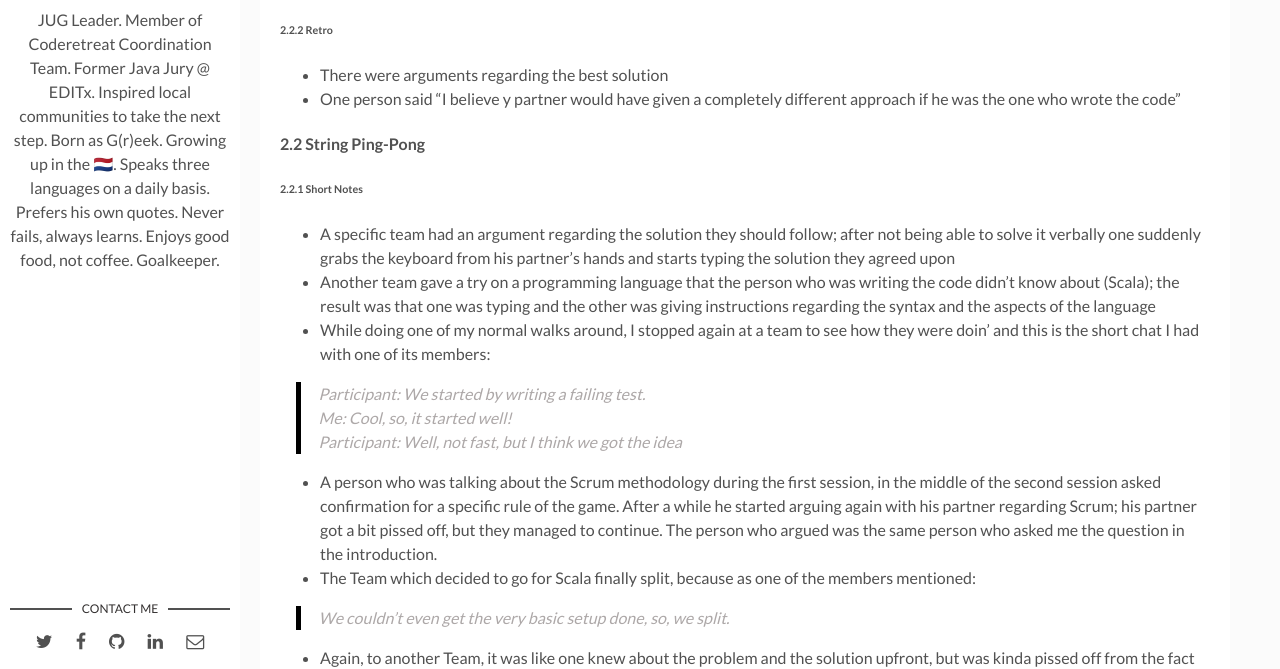
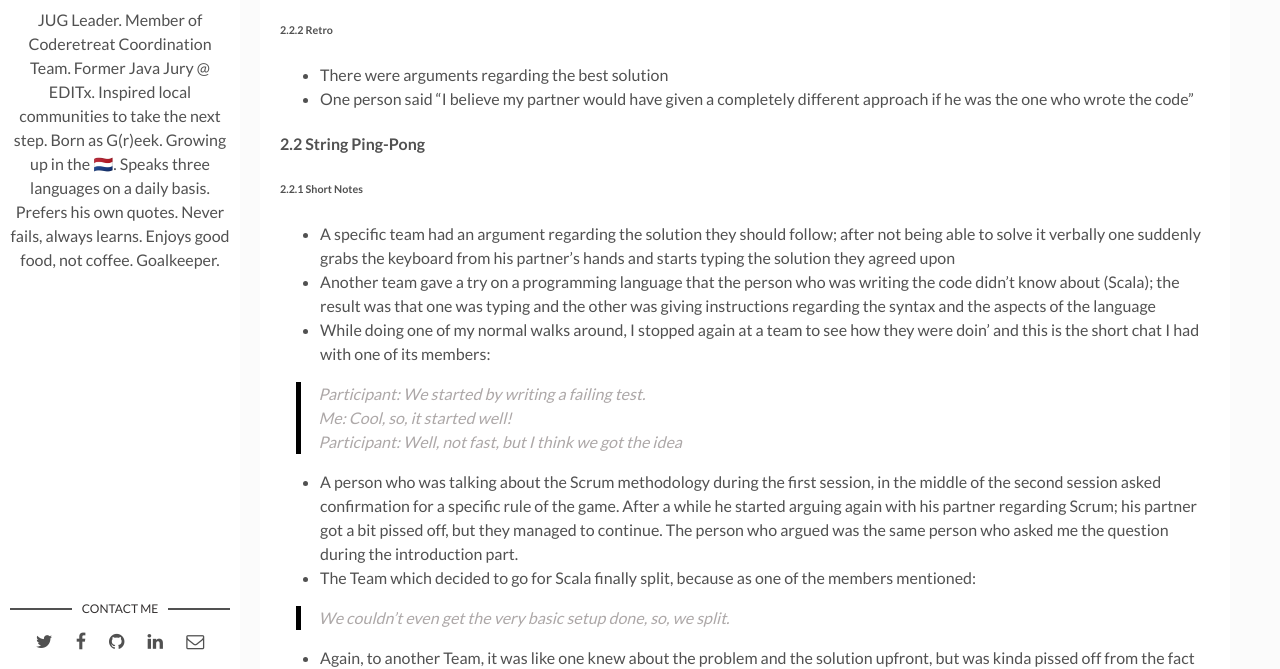
Before and after one commit to toubou91/flexible-jekyll, a Jekyll site: the page built from _posts/2018-03-04-my-first-time-as-a-coderetreat-facilitator.markdown, in a window 1280 px wide and 900 px high, scrolled down 1110 px. Shown: the part 171-840 px from the top of the window. Built offline with Jekyll 4.4.1, drawn with Linux system fonts in a browser that asks for light colours; comment, search, counter and statistics services are not loaded; some of the changed text lies outside the part shown.

Commit message:
Fixed typos for gdcr17 post

```diff
--- a/_posts/2018-03-04-my-first-time-as-a-coderetreat-facilitator.markdown
+++ b/_posts/2018-03-04-my-first-time-as-a-coderetreat-facilitator.markdown
@@ -27,7 +27,7 @@ In such questions you have to explain that not all the participants know what a
 
 ###### 2.2.2 Retro
 - There were arguments regarding the best solution
-- One person said "I believe y partner would have given a completely different approach if he was the one who wrote the code"
+- One person said "I believe my partner would have given a completely different approach if he was the one who wrote the code"
 
 #### 2.2 String Ping-Pong
 
@@ -40,7 +40,7 @@ In such questions you have to explain that not all the participants know what a
   Me: Cool, so, it started well! <br/>
   Participant: Well, not fast, but I think we got the idea
 
-- A person who was talking about the Scrum methodology during the first session, in the middle of the second session asked confirmation for a specific rule of the game. After a while he started arguing again with his partner regarding Scrum; his partner got a bit pissed off, but they managed to continue. The person who argued was the same person who asked me the question in the introduction.
+- A person who was talking about the Scrum methodology during the first session, in the middle of the second session asked confirmation for a specific rule of the game. After a while he started arguing again with his partner regarding Scrum; his partner got a bit pissed off, but they managed to continue. The person who argued was the same person who asked me the question during the introduction part.
 - The Team which decided to go for Scala finally split, because as one of the members mentioned:
 
 > We couldn't even get the very basic setup done, so, we split.
@@ -92,8 +92,8 @@ In such questions you have to explain that not all the participants know what a
 ###### 2.4.2 Retro
 - Our goal today is not to solve the problem
 - Have a clear path of dealing with a problem; structured in many commits and visible in the commit message log
-- Minimize time wasted on trying an approach. Short commits instead of hours spent
-- Understand that a big problem can be split in smaller simple ones
+- Minimize time wasted on trying an approach. Short commits instead of spending hours
+- Understand that a big problem can be split into smaller ones
 
 ### 3. Overall Retro
 This is a quote from a participant that made me really happy:
```
Also changed, not shown: other parts of _posts/2018-03-04-my-first-time-as-a-coderetreat-facilitator.markdown (+4 -5 lines).
